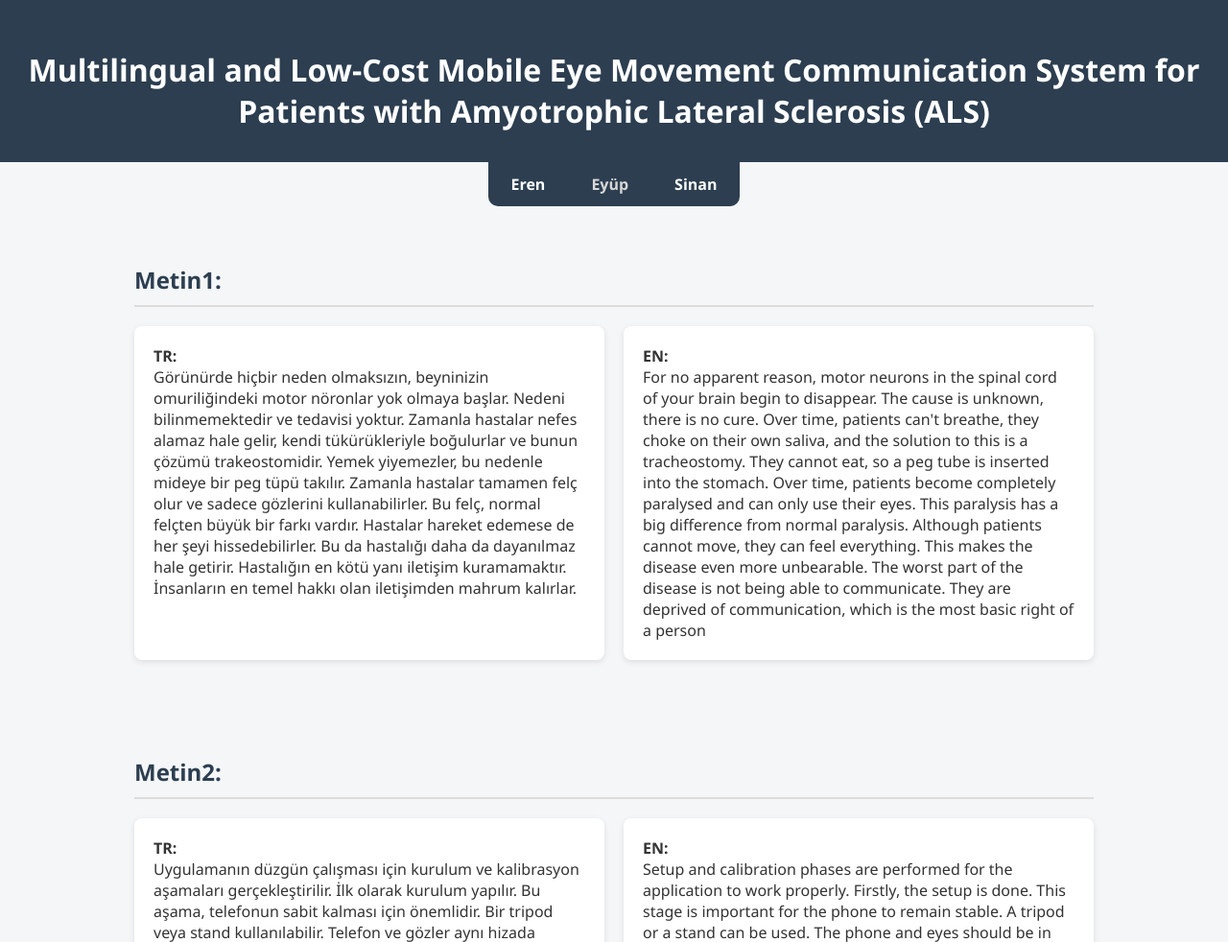
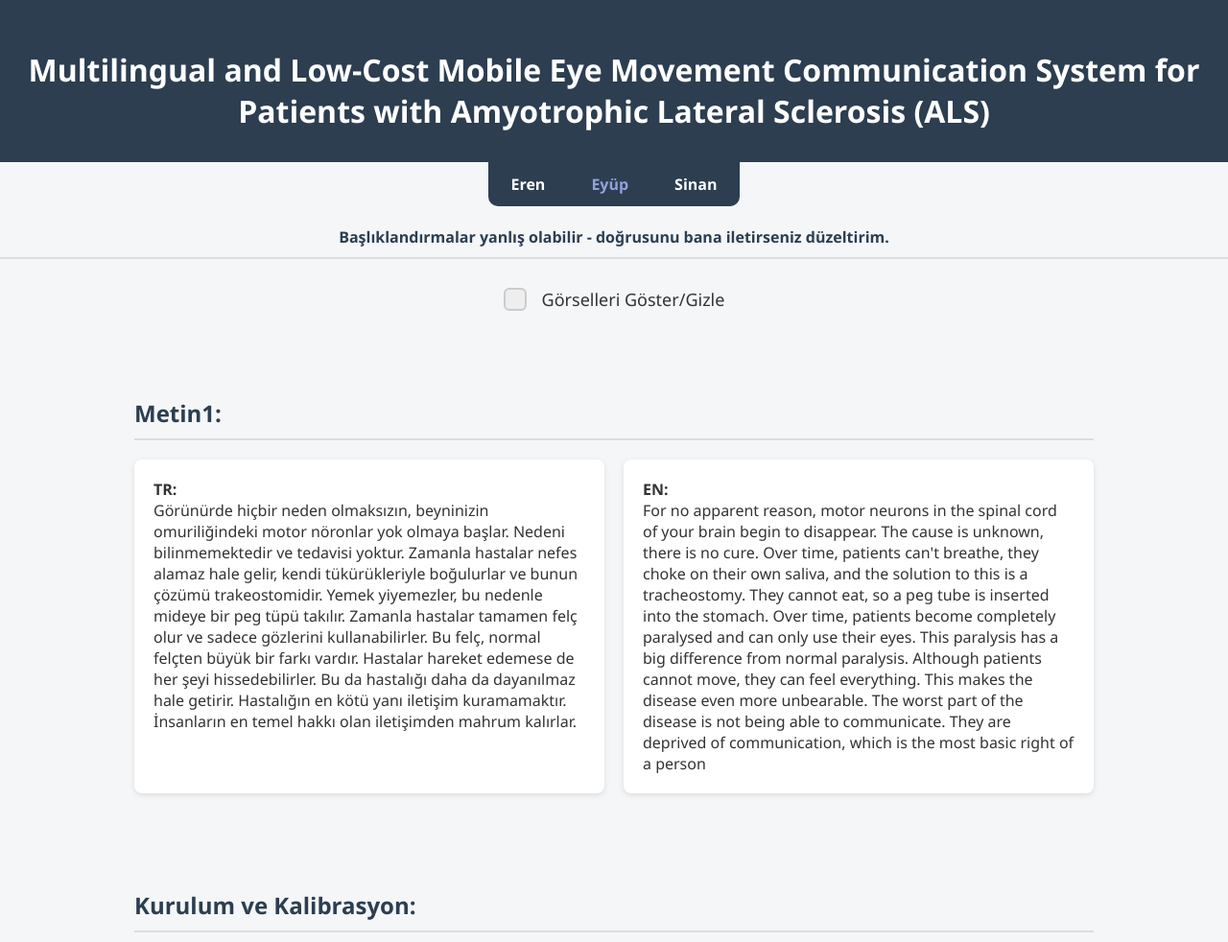
Before and after one commit to wsnn2672/als-isef, a plain HTML site: page eyup.html in a window 1280 px wide. Shown: the top 982 px of the page at 96% size. Drawn offline with Linux system fonts and the light colour scheme.

Commit message:
Update eyup.html

```diff
--- a/eyup.html
+++ b/eyup.html
@@ -50,7 +50,7 @@
 
     #eyup {
       border-radius: 0px 0px 0px 0px;
-      color: #d8d8d8;
+      color: #91a1dd;
     }
 
     #sinan {
@@ -69,6 +69,12 @@
       }
     }
 
+    h4 {
+      color: #2c3e50;
+      border-bottom: 2px solid #ddd;
+      padding-bottom: 10px;
+      text-align: center;
+    }
 
     section {
       padding: 40px 20px;
@@ -105,6 +111,64 @@
       background: #bdc3c7;
       font-size: 14px;
     }
+    .checkbox-container {
+      text-align: center;
+      margin: 30px 0;
+      font-family: 'Segoe UI', sans-serif;
+    }
+
+    .custom-checkbox {
+      position: relative;
+      padding-left: 40px;
+      cursor: pointer;
+      font-size: 18px;
+      color: #333;
+      user-select: none;
+    }
+
+    .custom-checkbox input {
+      position: absolute;
+      opacity: 0;
+      cursor: pointer;
+    }
+
+    .checkmark {
+      position: absolute;
+      top: 0;
+      left: 0;
+      height: 24px;
+      width: 24px;
+      background-color: #eee;
+      border-radius: 6px;
+      transition: background-color 0.3s ease;
+      box-shadow: inset 0 0 0 2px #ccc;
+    }
+
+    .custom-checkbox:hover .checkmark {
+      background-color: #ddd;
+    }
+
+    .custom-checkbox input:checked ~ .checkmark {
+      background-color: #4CAF50;
+      box-shadow: inset 0 0 0 2px #4CAF50;
+    }
+
+    .checkmark::after {
+      content: "";
+      position: absolute;
+      display: none;
+      left: 8px;
+      top: 4px;
+      width: 6px;
+      height: 12px;
+      border: solid white;
+      border-width: 0 2px 2px 0;
+      transform: rotate(45deg);
+    }
+
+    .custom-checkbox input:checked ~ .checkmark::after {
+      display: block;
+    }
   </style>
 </head>
 <body>
@@ -117,6 +181,16 @@
   <a href="eren.html" id="eren">Eren</a>
   <a href="eyup.html" id="eyup">Eyüp</a>
   <a href="index.html" id="sinan">Sinan</a>
+</div>
+
+<h4>Başlıklandırmalar yanlış olabilir - doğrusunu bana iletirseniz düzeltirim.</h4>
+
+<div class="checkbox-container">
+  <label class="custom-checkbox">
+    <input type="checkbox" id="toggleImages">
+    <span class="checkmark"></span>
+    Görselleri Göster/Gizle
+  </label>
 </div>
 
 <section>
@@ -134,7 +208,7 @@
 </section>
 
 <section>
-  <h2>Metin2:</h2>
+  <h2>Kurulum ve Kalibrasyon:</h2>
   <div class="content-pair">
     <div class="box">
       <strong>TR:</strong><br>
@@ -148,7 +222,7 @@
 </section>
 
 <section>
-  <h2>Metin3:</h2>
+  <h2>Sonuç ve Tartışma:</h2>
   <div class="content-pair">
     <div class="box">
       <strong>TR:</strong><br>
@@ -167,3 +241,17 @@
 
 </body>
 </html>
+<script>
+  const images = document.querySelectorAll('.section-image');
+  images.forEach(img => {
+    img.style.display = 'none';
+  });
+
+  const checkbox = document.getElementById('toggleImages');
+  checkbox.addEventListener('change', function () {
+    const images = document.querySelectorAll('.section-image');
+    images.forEach(img => {
+      img.style.display = this.checked ? 'block' : 'none';
+    });
+  });
+</script>
```
